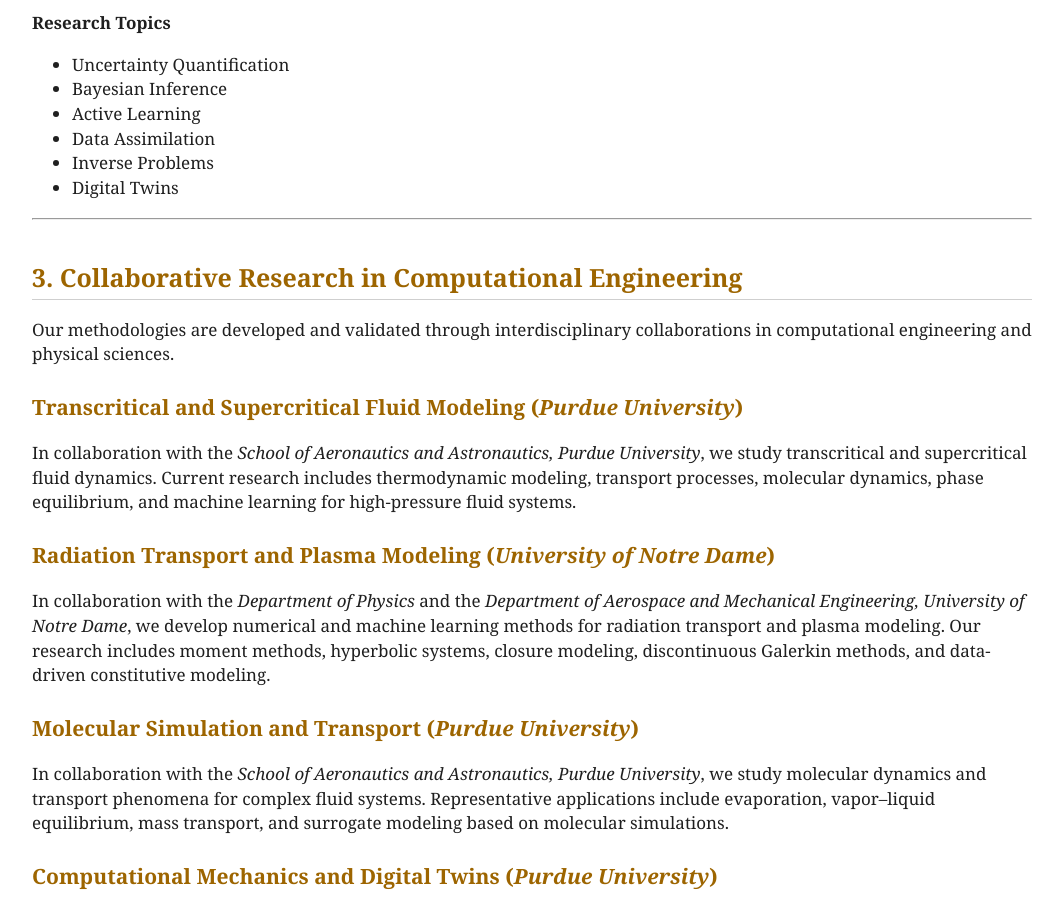
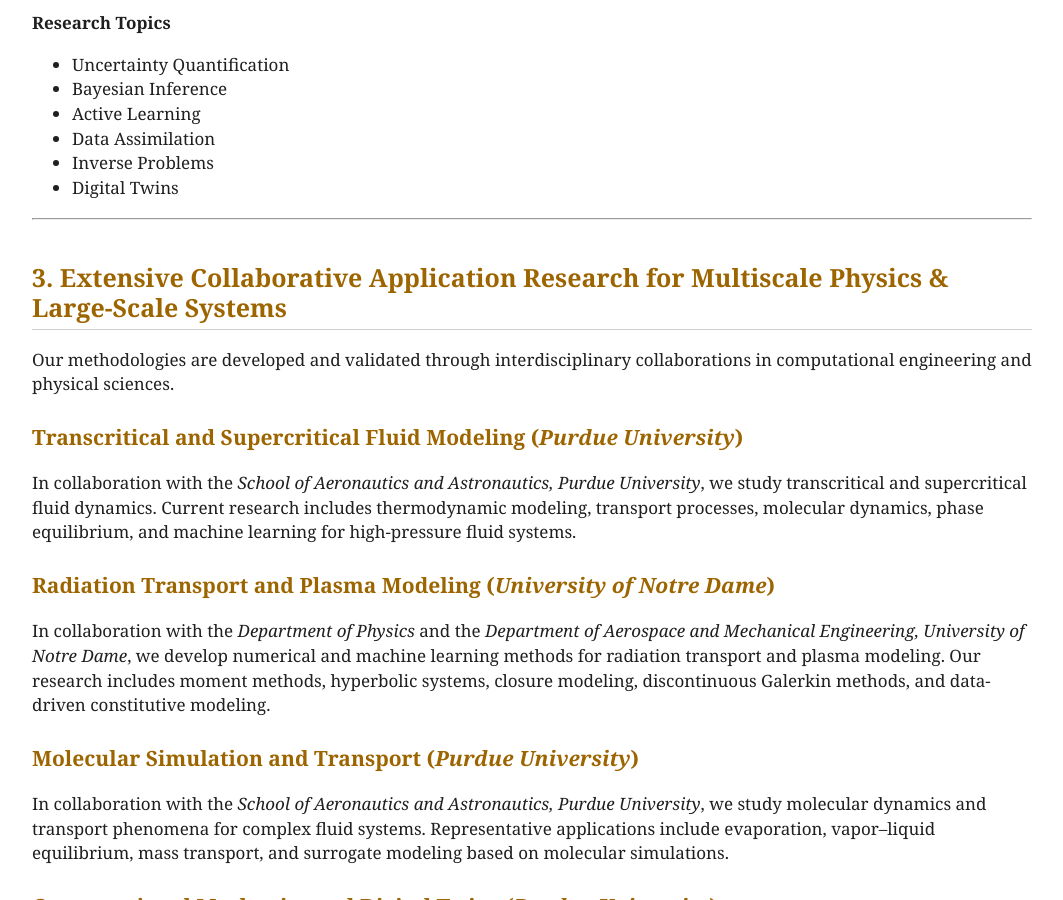
Before and after one commit to Kim4853/Kim4853.github.io, a Jekyll site: the page built from research.md, in a window 1280 px wide and 900 px high, scrolled down 1430 px. Shown: the whole window, without its empty margins (108-1171 px from the left). Built offline with Jekyll 4.4.1, drawn with Linux system fonts in a browser that asks for light colours.

```diff
--- a/research.md
+++ b/research.md
@@ -48,7 +48,7 @@ These methodologies provide the computational foundation for **reliable digital
 
 ---
 
-## 3. Collaborative Research in Computational Engineering
+## 3. Extensive Collaborative Application Research for Multiscale Physics & Large-Scale Systems
 
 Our methodologies are developed and validated through interdisciplinary collaborations in computational engineering and physical sciences.
 
```
Also changed, not shown: 1 other file.
